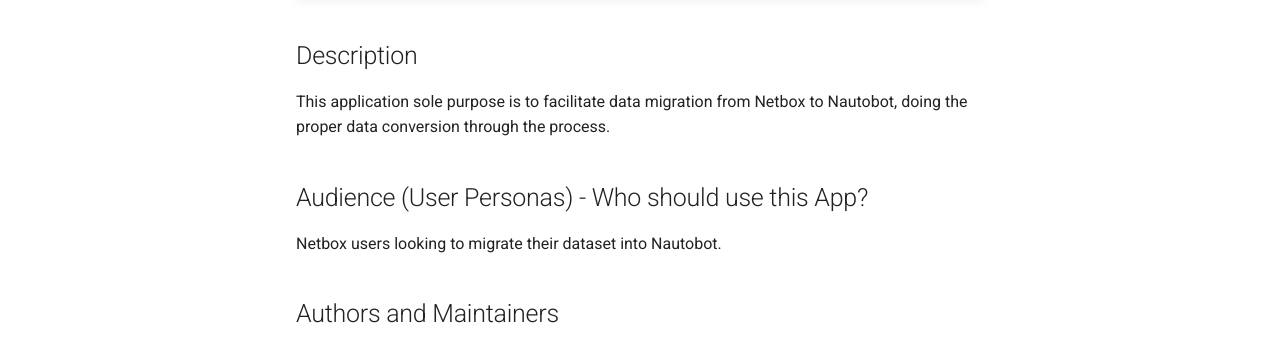
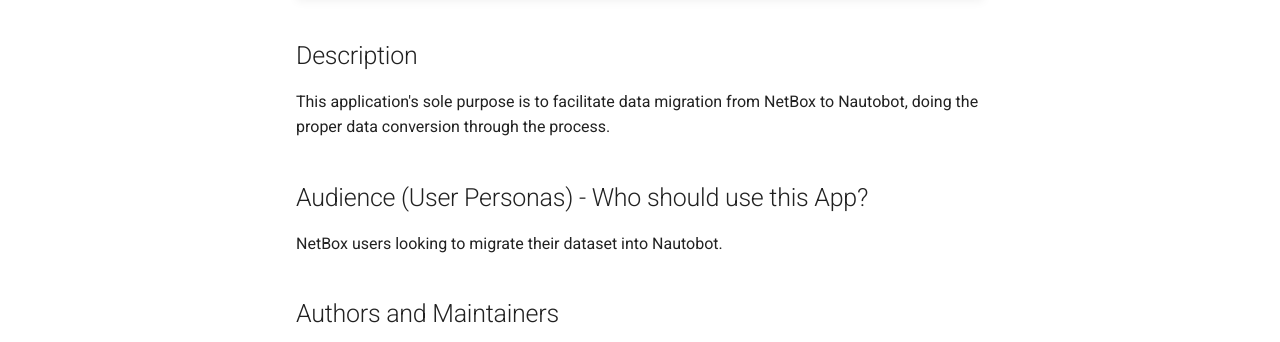
Before and after one commit to nautobot/nautobot-app-netbox-importer, an MkDocs documentation site: the page built from docs/user/app_overview.md, in a window 1280 px wide and 1005 px high. Shown: the part 401-743 px from the top of the window. Built offline with MkDocs 1.6.1 and Material for MkDocs 9.7.7, drawn with Linux system fonts in a browser that asks for light colours; comment, search, counter and statistics services are not loaded.

Commit message:
Apply suggestions from code review
Co-authored-by: Glenn Matthews <glenn.matthews@networktocode.com>

```diff
--- a/docs/user/app_overview.md
+++ b/docs/user/app_overview.md
@@ -7,11 +7,11 @@ This document provides an overview of the App including critical information and
 
 ## Description
 
-This application sole purpose is to facilitate data migration from Netbox to Nautobot, doing the proper data conversion through the process.
+This application's sole purpose is to facilitate data migration from NetBox to Nautobot, doing the proper data conversion through the process.
 
 ## Audience (User Personas) - Who should use this App?
 
-Netbox users looking to migrate their dataset into Nautobot.
+NetBox users looking to migrate their dataset into Nautobot.
 
 ## Authors and Maintainers
 
```
Also changed, not shown: docs/dev/contributing.md (+1 -1 lines), docs/user/app_getting_started.md (+1 -1 lines), docs/user/app_use_cases.md (+1 -1 lines).
